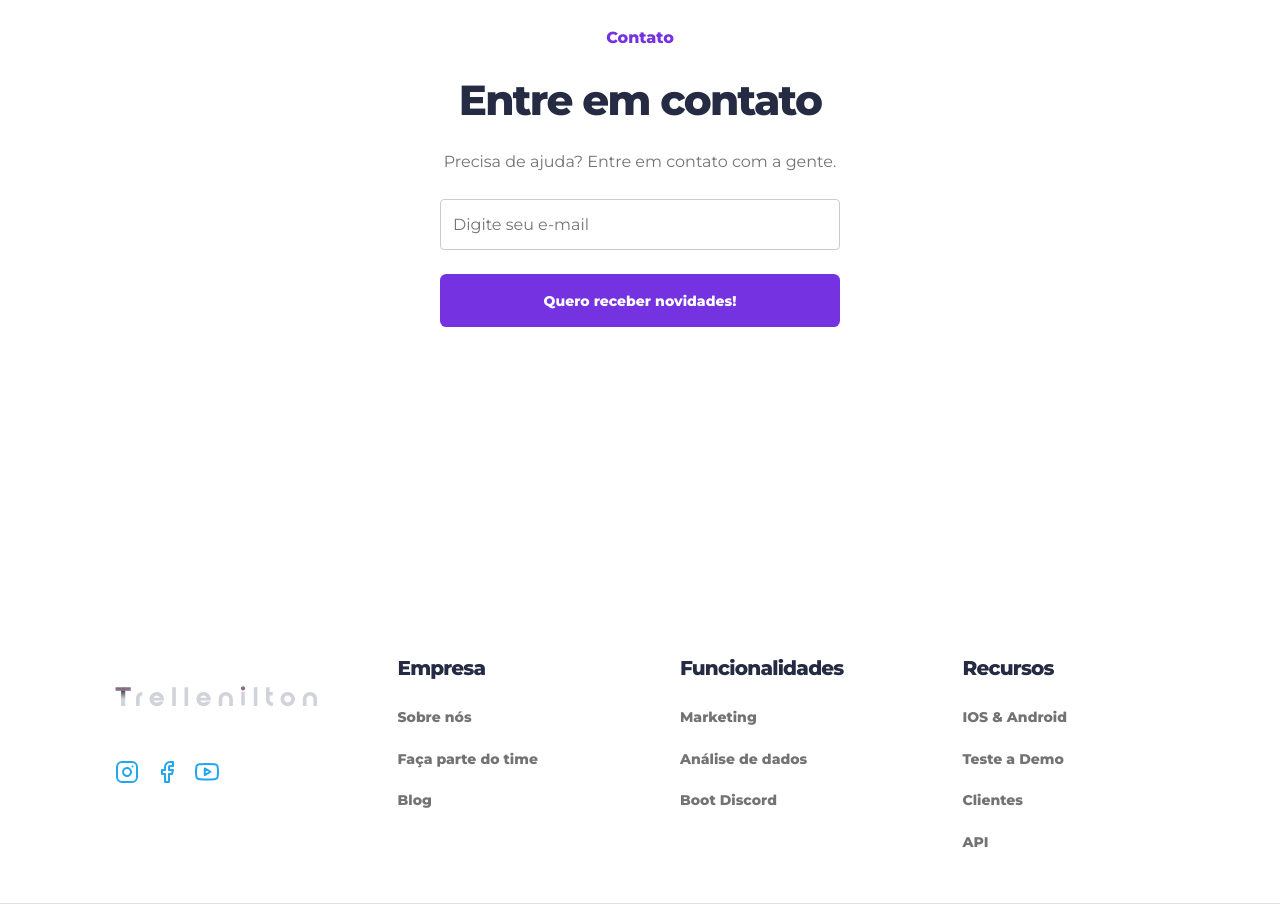
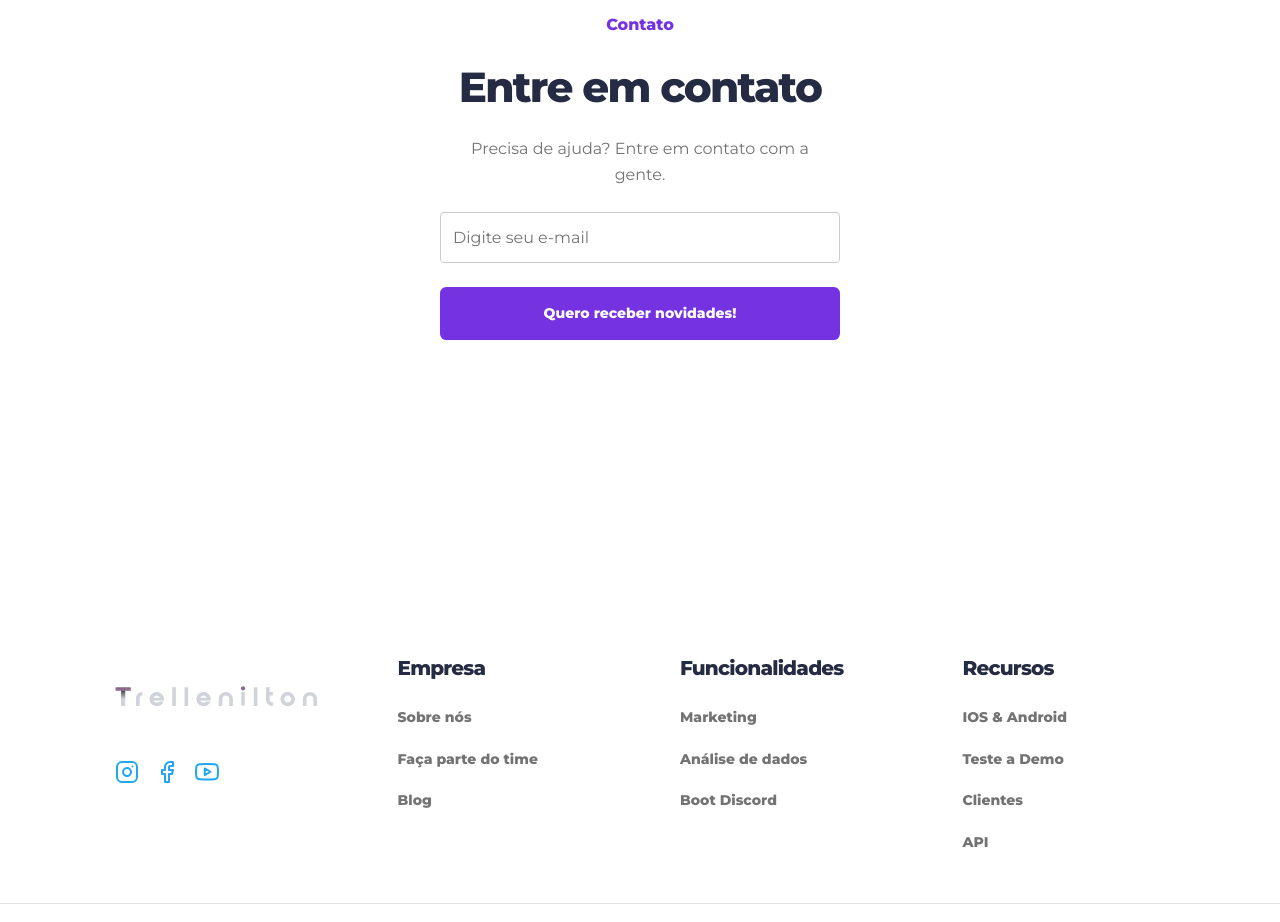
Before and after one commit to DiegoAATrevisan/landing-page, a React (Vite) app: page / in a window 1280 px wide. Shown: the part 3220-4142 px from the top of the page. Built offline with nearby package versions, Linux system fonts and the light colour scheme.

Commit message:
Texto da seção contact centralizado.

```diff
--- a/src/pages/Home.tsx
+++ b/src/pages/Home.tsx
@@ -251,7 +251,7 @@ export default function Home() {
                 <header>
                     <p className="desktop-only">Contato</p>
                     <h2>Entre em contato</h2>
-                    <p>Precisa de ajuda? Entre em contato com a gente.</p>
+                    <p className="desc-contact">Precisa de ajuda? Entre em contato com a gente.</p>
                 </header>
                 <input type="text" className="email" value={email} onChange={event => setEmail(event.target.value)} placeholder="Digite seu e-mail" />
                 <Button
--- a/src/styles/contact.css
+++ b/src/styles/contact.css
@@ -19,6 +19,12 @@
     width: 400px;
 }
 
+.desc-contact {
+    text-align: center;
+    max-width: 90%;
+    margin: 0 auto;
+}
+
 @media (max-width: 480px) {
     .email {
         width: 90%;
```
